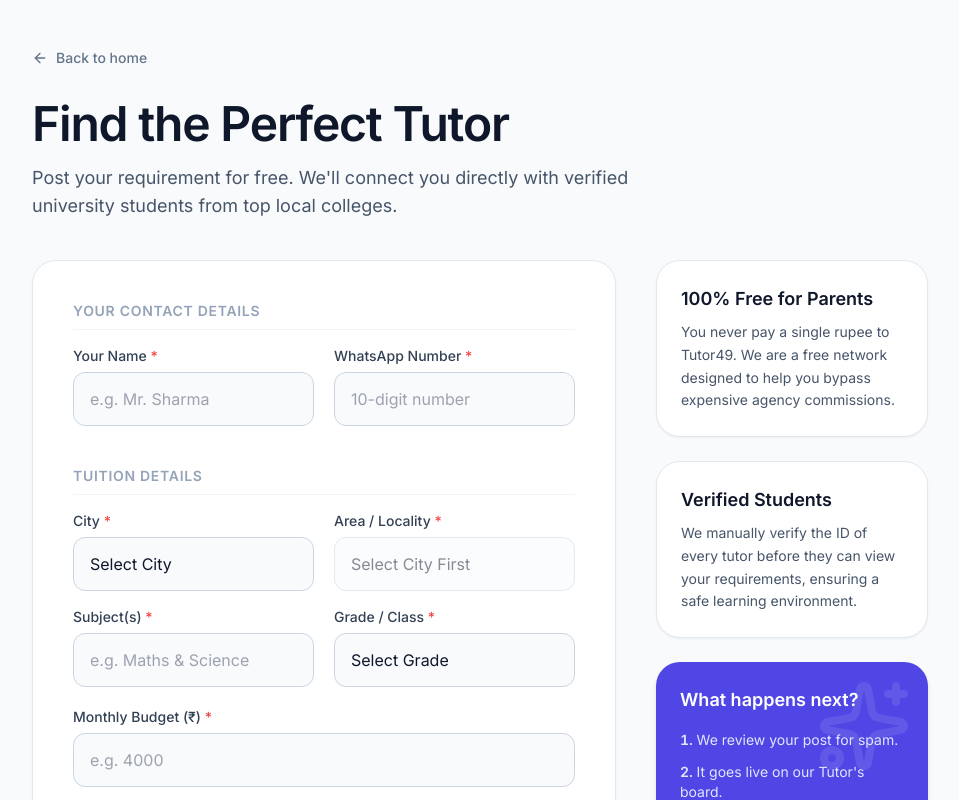
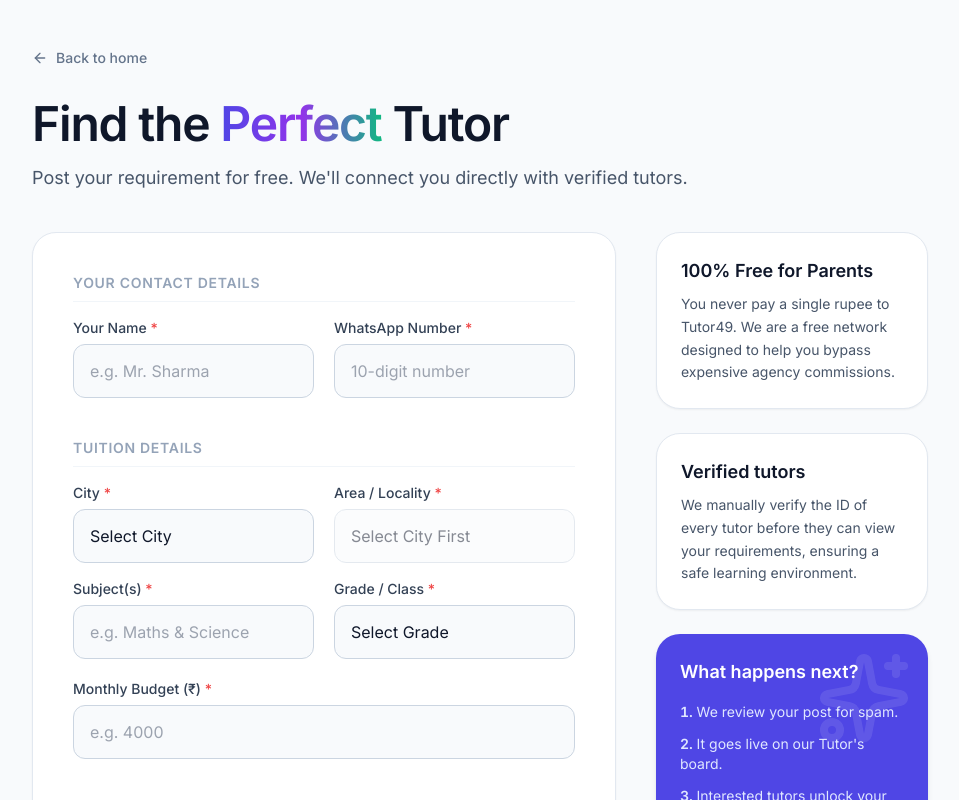
Before and after one commit to Amaan225/Luminous-Classes-Frontend, a React (Vite) app: page /parent in a window 1280 px wide. Shown: the top 800 px of the page, without its empty margins (160-1119 px from the left). Built offline with nearby package versions, Linux system fonts and the light colour scheme; a web font is replaced by a local one.

Commit message:
fixed ui and text

```diff
--- a/src/pages/LandingPage.jsx
+++ b/src/pages/LandingPage.jsx
@@ -173,8 +173,8 @@ function LandingPage() {
           </div>
 
           <h1 className="text-6xl md:text-8xl lg:text-9xl font-extrabold tracking-tight text-slate-900 mb-8 drop-shadow-sm">
-            Tuto₹<span className="text-indigo-600">49</span>
-          </h1>
+  Tuto₹<span className="text-transparent bg-clip-text bg-gradient-to-r from-indigo-600 via-violet-500 to-blue-500">49</span>
+</h1>
 
           <p className="text-xl md:text-2xl lg:text-3xl text-slate-600 mb-14 max-w-3xl mx-auto leading-relaxed font-medium">
             Connecting dedicated parents with verified, top-tier tutors in the area.
@@ -191,7 +191,7 @@ function LandingPage() {
 
             <Link
               to="/tutor"
-              className="flex-1 bg-white/90 backdrop-blur-sm text-slate-700 border-2 border-slate-200 rounded-2xl py-6 px-8 font-semibold shadow-sm hover:border-indigo-200 hover:bg-indigo-50/90 hover:text-indigo-700 hover:-translate-y-1 hover:shadow-md transition-all duration-300"
+              className="flex-1 bg-white/90 backdrop-blur-sm text-slate-700 border-2 border-violet-500 rounded-2xl py-6 px-8 font-semibold shadow-sm hover:border-indigo-200 hover:bg-indigo-50/90 hover:text-indigo-700 hover:-translate-y-1 hover:shadow-md transition-all duration-300"
             >
               <div className="text-2xl md:text-3xl font-bold mb-1.5">I am a Tutor</div>
               <div className="text-slate-500 text-sm md:text-base font-medium">Browse verified local jobs</div>
--- a/src/pages/ParentPortal.jsx
+++ b/src/pages/ParentPortal.jsx
@@ -98,8 +98,10 @@ function ParentPortal() {
           <ArrowLeft className="w-4 h-4" /> Back to home
         </button>
         <div className="mb-10 text-center md:text-left">
-          <h1 className="text-4xl md:text-5xl font-extrabold text-slate-900 tracking-tight mb-4">Find the Perfect Tutor</h1>
-          <p className="text-lg text-slate-600 max-w-2xl">Post your requirement for free. We'll connect you directly with verified university students from top local colleges.</p>
+          <h1 className="text-4xl md:text-5xl font-extrabold text-slate-900 tracking-tight mb-4">
+  Find the <span className="text-transparent bg-clip-text bg-gradient-to-r from-indigo-600 via-purple-600 to-emerald-500">Perfect</span> Tutor
+</h1>
+          <p className="text-lg text-slate-600 max-w-2xl">Post your requirement for free. We'll connect you directly with verified tutors.</p>
         </div>
         <div className="grid grid-cols-1 lg:grid-cols-3 gap-10">
           <div className="lg:col-span-2 bg-white rounded-3xl shadow-sm border border-slate-200 overflow-hidden">
@@ -192,7 +194,7 @@ function ParentPortal() {
               <p className="text-sm text-slate-600 leading-relaxed">You never pay a single rupee to Tutor49. We are a free network designed to help you bypass expensive agency commissions.</p>
             </div>
             <div className="bg-white rounded-3xl p-6 border border-slate-200 shadow-sm relative overflow-hidden group">
-              <h3 className="text-lg font-bold text-slate-900 mb-2">Verified Students</h3>
+              <h3 className="text-lg font-bold text-slate-900 mb-2">Verified tutors</h3>
               <p className="text-sm text-slate-600 leading-relaxed">We manually verify the ID of every tutor before they can view your requirements, ensuring a safe learning environment.</p>
             </div>
             <div className="bg-indigo-600 rounded-3xl p-6 shadow-md text-white relative overflow-hidden">
--- a/src/pages/TutorPortal.jsx
+++ b/src/pages/TutorPortal.jsx
@@ -137,7 +137,10 @@ function TutorPortal() {
               <ArrowLeft className="w-4 h-4" /> Exit Board
             </button>
             <div className="text-center sm:text-right">
-              <h1 className="text-2xl font-extrabold text-slate-900 tracking-tight">Available Requirements</h1>
+              {/* --- THE FIX: Gradient Header --- */}
+              <h1 className="text-2xl font-extrabold text-transparent bg-clip-text bg-gradient-to-r from-indigo-600 via-purple-600 to-emerald-500 tracking-tight">
+                Available <span className="text-transparent bg-clip-text bg-gradient-to-r from-slate-600 via-slate-600 to-slate-500">Requirements</span>
+              </h1>
               <p className="text-xs text-slate-500 font-medium mt-1 flex items-center justify-center sm:justify-end gap-1">
                 <ShieldCheck className="w-3 h-3 text-emerald-500" /> All leads manually verified
               </p>
@@ -196,12 +199,22 @@ function TutorPortal() {
           <div className="grid grid-cols-1 md:grid-cols-2 lg:grid-cols-3 gap-6">
             {filteredJobs.map((job) => {
               const isPremium = job.leadType === 'premium' || !job.leadType;
-              const opacityClass = job.isSoldOut ? 'opacity-70 grayscale-[20%]' : ''; // Dims the card if sold out
+              const opacityClass = job.isSoldOut ? 'opacity-70 grayscale-[20%]' : '';
 
               return (
-                <div key={job._id} className={`bg-white rounded-2xl border border-slate-200 shadow-sm flex flex-col h-full overflow-hidden transition-all ${job.isSoldOut ? 'relative' : 'hover:shadow-md'} ${opacityClass}`}>
+                /* --- THE FIX: Gradient Border Wrapper --- */
+                <div key={job._id} className={`rounded-2xl p-[2px] bg-gradient-to-br from-indigo-200 via-slate-200 to-emerald-200 transition-all duration-300 ${job.isSoldOut ? opacityClass : 'hover:shadow-xl hover:from-indigo-500 hover:via-purple-500 hover:to-emerald-500 hover:-translate-y-1'}`}>
 
+                  {/* Inner White Card */}
+                  <div className={`bg-white rounded-[14px] flex flex-col h-full overflow-hidden relative`}>
 
+                    {/* {job.isSoldOut && (
+                      <div className="absolute inset-0 flex items-center justify-center z-20 pointer-events-none">
+                        <div className="border-8 border-red-600 px-8 py-3 rounded-2xl transform -rotate-12 bg-white/70 backdrop-blur-sm">
+                          <span className="text-red-600 text-6xl font-black uppercase tracking-tighter shadow-sm">SOLD OUT</span>
+                        </div>
+                      </div>
+                    )} */}
 
                     <div className={`p-5 border-b border-slate-100 flex justify-between items-start ${job.isSoldOut ? 'bg-slate-100' : 'bg-slate-50/50'}`}>
                       <div className="flex flex-col gap-2">
@@ -216,7 +229,10 @@ function TutorPortal() {
                     </div>
 
                     <div className="p-6 flex-1">
-                    <h3 className={`text-xl font-bold mb-4 line-clamp-2 ${job.isSoldOut ? 'text-slate-500' : 'text-slate-900'}`}>{job.subject} Tutor Required</h3>
+                      {/* --- THE FIX: Title fallback, NO MORE ghost text! --- */}
+                      <h3 className={`text-xl font-bold mb-4 line-clamp-2 ${job.isSoldOut ? 'text-slate-500' : 'text-slate-900'}`}>
+                        {job.title || job.subject}
+                      </h3>
                       <div className="space-y-3">
                         <div className="flex items-center gap-3 text-sm text-slate-600">
                           <div className={`w-8 h-8 rounded-full flex items-center justify-center border border-slate-100 shrink-0 ${job.isSoldOut ? 'bg-slate-100' : 'bg-slate-50'}`}><GraduationCap className={`w-4 h-4 ${job.isSoldOut ? 'text-slate-400' : 'text-blue-500'}`} /></div>
@@ -237,8 +253,8 @@ function TutorPortal() {
 
                     <div className="p-5 pt-0 mt-auto z-10 relative">
                       {job.isSoldOut ? (
-                      <button disabled className="w-full py-3.5 bg-slate-100 text-yellow-700 border border-slate-200 rounded-xl font-bold tracking-wide cursor-not-allowed flex justify-center items-center gap-2">
-                        <Lock className="w-4 h-4" /> Lead already Claimed
+                        <button disabled className="w-full py-3.5 bg-slate-100 text-red-700 border border-slate-200 rounded-xl font-bold tracking-wide cursor-not-allowed flex justify-center items-center gap-2">
+                          <Lock className="w-4 h-4" /> Lead already Sold out
                         </button>
                       ) : (
                         <button onClick={() => openUnlockModal(job)} className="w-full py-3.5 bg-slate-900 text-amber-400 rounded-xl font-bold tracking-wide border border-amber-500/30 shadow-lg hover:bg-slate-800 hover:border-amber-400 hover:shadow-amber-500/20 hover:-translate-y-0.5 transition-all duration-300 flex justify-center items-center gap-2 group">
@@ -246,6 +262,7 @@ function TutorPortal() {
                           <span className="opacity-50 group-hover:opacity-100 transition-opacity">→</span>
                         </button>
                       )}
+                    </div>
                   </div>
                 </div>
               );
```
Lines whose indentation alone changed are shown as unchanged.
